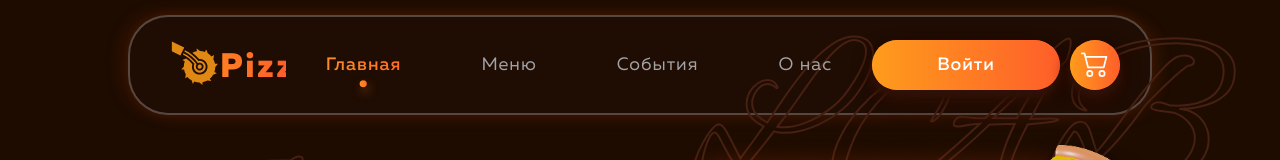
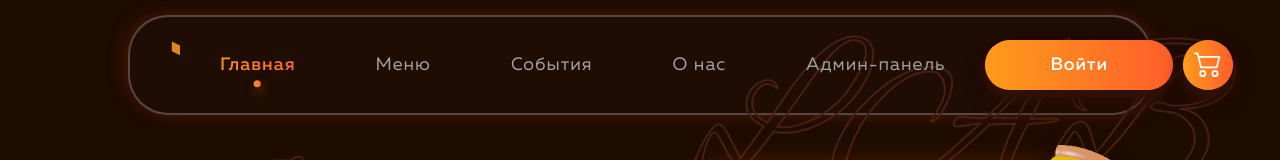
Before and after one commit to kimmito/pizzaLab, a React (Create React App) app: page / in a window 1280 px wide. Shown: the top 160 px of the page. Built offline with nearby package versions, Linux system fonts and the light colour scheme.

Commit message:
Update App.jsx

```diff
--- a/src/Components/App.jsx
+++ b/src/Components/App.jsx
@@ -12,6 +12,7 @@
 import "https://cdn.jsdelivr.net/npm/bootstrap@5.3.5/dist/js/bootstrap.bundle.min.js";
 class App extends React.Component {
   state = {
+    authorized: true,
     menu: sampleMenu,
     events: sampleEvents,
     currentCategory: null,
@@ -76,7 +77,7 @@
             updateOrderItem={this.addToOrder}
           />
         )}
-        <Header renderCart={this.renderCart} calcOrderCount={this.calcOrderCount}/>
+        <Header authorized={this.state.authorized} renderCart={this.renderCart} calcOrderCount={this.calcOrderCount}/>
         <main>
           <Home />
           <Menu
```
